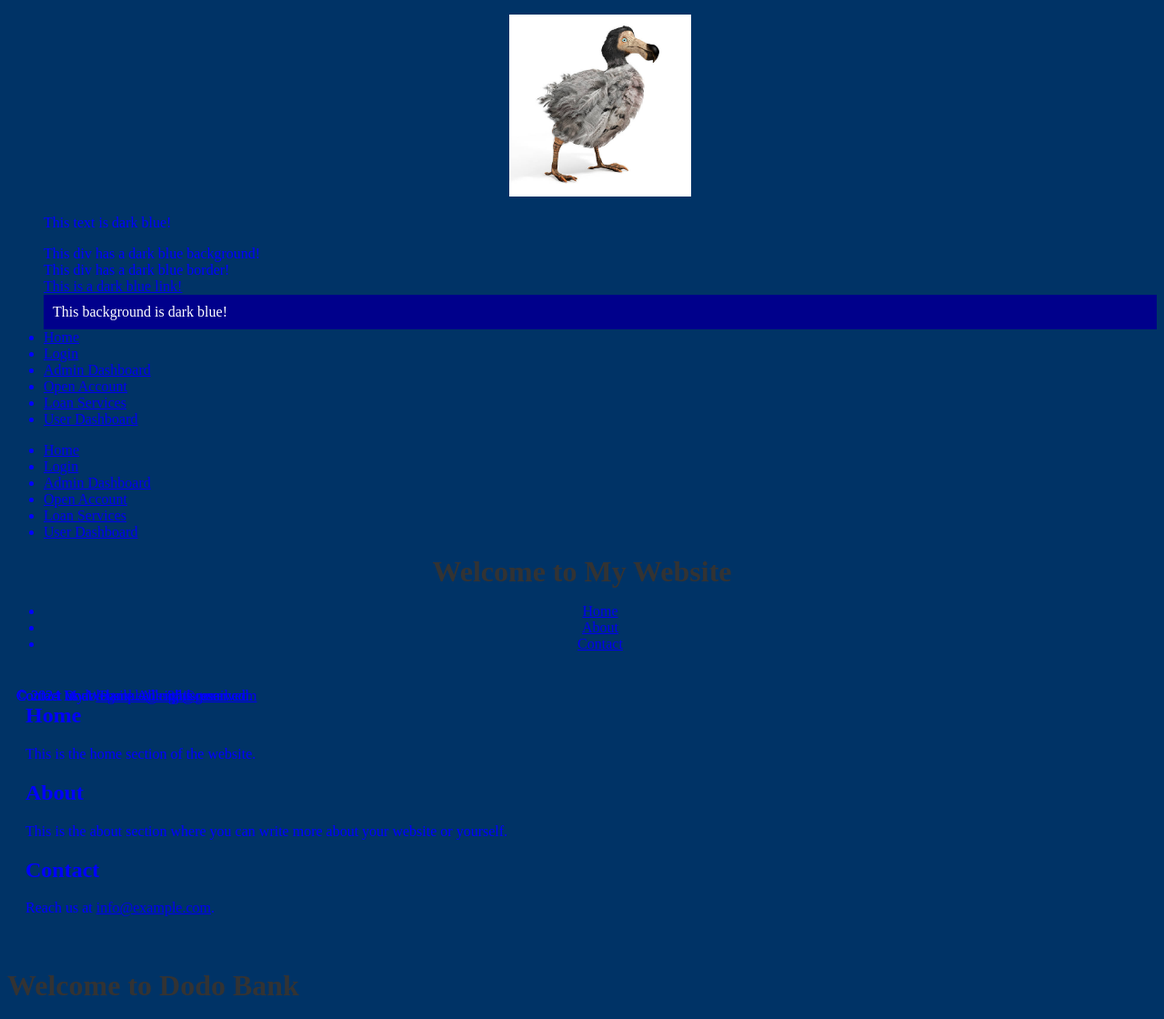
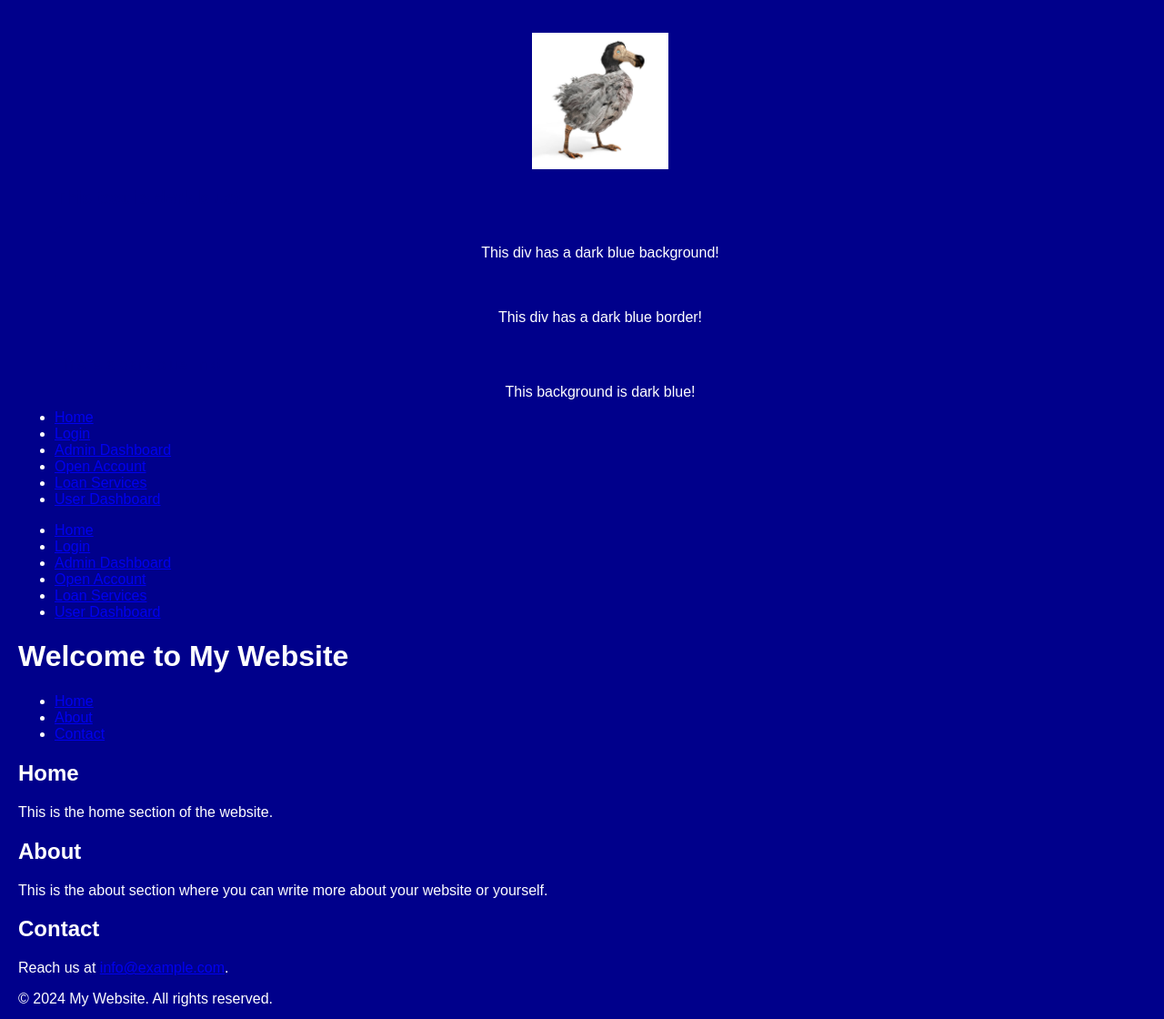
Before and after one commit to Dodocyborg/Dodo-bank, a PHP site: page / in a window 1280 px wide. Shown: the top 1120 px of the page at 91% size. Run offline with PHP 8.4, Linux system fonts and the light colour scheme.

Commit message:
Update Styles.css

```diff
--- a/Styles.css
+++ b/Styles.css
@@ -1,187 +1,59 @@
-/* styles.css */
+/* Ensure the page background is dark blue */
 body {
-    font-family: Serif
+    background-color: #00008B; /* Dark blue background */
+    color: white; /* White text for contrast */
+    font-family: Arial, sans-serif; /* Optional: Set a font family */
     margin: 0;
-    padding: 0;body {
-    font-family: Arial, sans-serif;/* General Reset */
-* {
-    margin: 0;
-    padding: 0;
-    box-sizing: border-box;/* Style for the logo container */
-.logo {
-    position: absolute;   /* Position it relative to the page */
-    top: 0;               /* Align it to the top */
-    left: 0;              /* Align it to the left */
-    z-index: 10;          /* Ensure it stays on top of other content */
-}
-
-.logo img {
-    width: 100px;         /* Set the width of the logo */
-    height: auto;         /* Keep aspect ratio */
-}
-
-}
-
-/* Body styling */
-body {
-    font-family: Arial, sans-serif;
-    margin: 0;
-    padding: 0;
-    background-color: #00008B
-    text-align: center;
-}
-
-/* Header with Logo */
-header {
-    position: fixed;
-    top: 0;
-    left: 0;
-    width: 100%;
-    background-color: #00008B
-    box-shadow: 0 2px 5px rgba(0, 0, 0, 0.1);
-    z-index: 1000;
-    padding: 10px 0;
-}
-
-.logo-container {
-    display: flex;
-    justify-content: center;
-}
-
-.logo {
-    max-width: 200px;
-    max-height: 50px;
-}
-
-/* Main Content Styling */
-main {
-    margin-top: 80px; /* Ensure content is not hidden under the fixed header */
     padding: 20px;
 }
 
-h1 {
-    color: #00008B
+/* Logo Styling */
+.logo {
+    width: 150px; /* Set width of logo */
+    height: auto; /* Keep the aspect ratio of the logo */
+    display: block;
+    margin: 0 auto 20px auto; /* Center the logo and give bottom margin */
 }
 
-form {
-    margin-top: 20px;
+/* Dark Blue Text */
+.dark-blue-text {
+    color: darkblue; /* Dark blue color for text */
+    font-size: 20px;
+    font-weight: bold;
 }
 
-input {
-    padding: 10px;
-    margin: 10px;
-    width: 200px;
+/* Dark Blue Background (on a specific div) */
+.dark-blue-background {
+    background-color: darkblue; /* Dark blue background for div */
+    color: white; /* White text for contrast */
+    padding: 20px;
+    border-radius: 8px; /* Optional: Rounded corners */
+    text-align: center; /* Center align text */
 }
 
-button {
-    padding: 10px 20px;
-    background-color: #00008B
-    color: white;
-    border: none;
-    cursor: pointer;
+/* Dark Blue Border */
+.dark-blue-border {
+    border: 3px solid darkblue;
+    padding: 20px;
+    width: 80%;
+    margin: 10px auto;
+    text-align: center; /* Center align text */
 }
 
-button:hover {
-    background-color: #00008B
+/* Dark Blue Link */
+.dark-blue-link {
+    color: darkblue;
+    text-decoration: none; /* Remove underline */
+    font-size: 18px;
 }
 
-/* Account Info and Transfer Section */
-#account-info {
-    margin-top: 20px;
+.dark-blue-link:hover {
+    text-decoration: underline; /* Underline on hover */
 }
 
-#account-details {
-    text-align: left;
-    background-color #00008B
+/* Dark Blue Inline Styling */
+div[style*="background-color: #00008B;"] {
+    color: white;
     padding: 10px;
-    border-radius: 5px;
-    box-shadow: 0 2px 5px rgba(0, 0, 0, 0.1);
-}
-
-/* Footer (Optional) */
-footer {
-    margin-top: 30px;
-    background-color:#00008B
-    color: white;
-    padding: 10px 0;
-    position: fixed;
-    bottom: 0;
-    left: 0;
-    width: 100%;
-}
-
-    margin: 0;
-    padding: 0;
-    background-color: #f4f4f4;
     text-align: center;
 }
-
-.logo-container {
-    margin-top: 20px;
-}
-
-.logo {
-    max-width: 200px;
-}
-
-h1 {
-    color: #333;
-}
-
-form {
-    margin-top: 20px;
-}
-
-input {
-    padding: 10px;
-    margin: 10px;
-    width: 200px;
-}
-
-button {
-    padding: 10px 20px;
-    background-color:#00008b
-    color: white;
-    border: none;
-    cursor: pointer;
-}
-
-button:hover {
-    background-color:#00008b
-}
-
-    background-color: #003366;
-    color: blue;
-}
-
-header {
-    background-color: #00008b
-    padding: 20px;
-    text-align: center;
-}
-
-header h1 {
-    margin: 0;
-}
-
-main {
-    padding: 20px;
-}
-
-a {
-    color: #00008b
-    text-decoration: none;
-}
-
-a:hover {
-    text-decoration: underline;
-}
-
-footer {
-    background-color: #00008b
-    text-align: center;
-    padding: 10px;
-    position: fixed;
-    bottom: 0;
-    width: 100%;
-}
```
